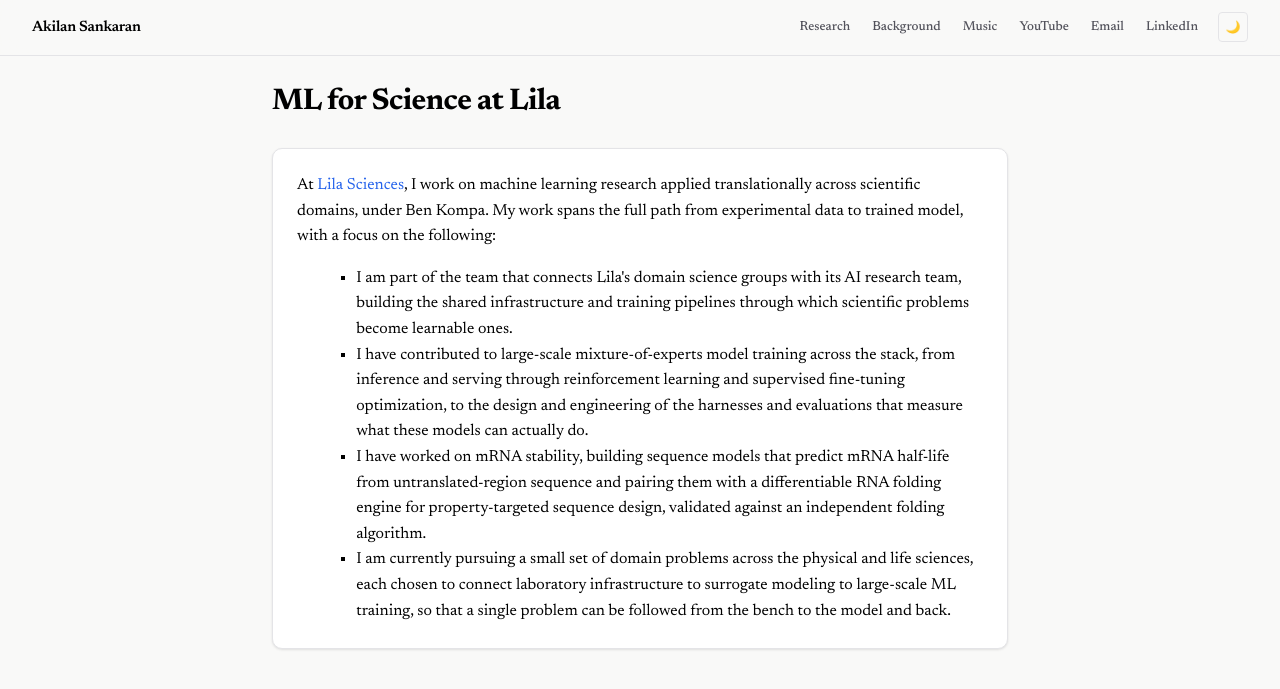
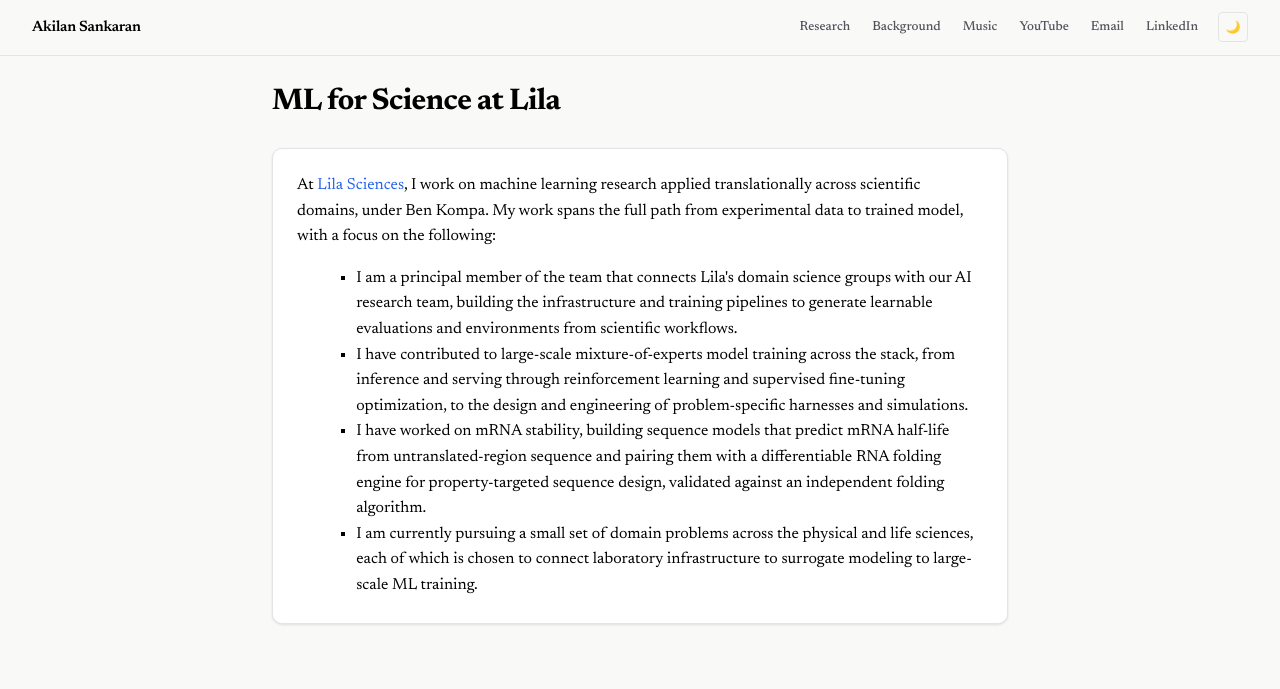
Before and after one commit to akilansankaran/akilansankaran.github.io, a Jekyll site: the page built from lila.md, in a window 1280 px wide. Shown: the top 689 px of the page. Built offline with Jekyll 4.4.1, drawn with Linux system fonts in a browser that asks for light colours; some web fonts are replaced.

Commit message:
Revise Lila page wording

```diff
--- a/lila.md
+++ b/lila.md
@@ -12,9 +12,9 @@ title: ML for Science (Lila)
 At [Lila Sciences](https://lila.ai), I work on machine learning research applied translationally across scientific domains, under Ben Kompa. My work spans the full path from experimental data to trained model, with a focus on the following:
 
 <ul style="list-style-type: square; margin-left: 1.2em;">
-  <li>I am part of the team that connects Lila's domain science groups with its AI research team, building the shared infrastructure and training pipelines through which scientific problems become learnable ones.</li>
-  <li>I have contributed to large-scale mixture-of-experts model training across the stack, from inference and serving through reinforcement learning and supervised fine-tuning optimization, to the design and engineering of the harnesses and evaluations that measure what these models can actually do.</li>
+  <li>I am a principal member of the team that connects Lila's domain science groups with our AI research team, building the infrastructure and training pipelines to generate learnable evaluations and environments from scientific workflows.</li>
+  <li>I have contributed to large-scale mixture-of-experts model training across the stack, from inference and serving through reinforcement learning and supervised fine-tuning optimization, to the design and engineering of problem-specific harnesses and simulations.</li>
   <li>I have worked on mRNA stability, building sequence models that predict mRNA half-life from untranslated-region sequence and pairing them with a differentiable RNA folding engine for property-targeted sequence design, validated against an independent folding algorithm.</li>
-  <li>I am currently pursuing a small set of domain problems across the physical and life sciences, each chosen to connect laboratory infrastructure to surrogate modeling to large-scale ML training, so that a single problem can be followed from the bench to the model and back.</li>
+  <li>I am currently pursuing a small set of domain problems across the physical and life sciences, each of which is chosen to connect laboratory infrastructure to surrogate modeling to large-scale ML training.</li>
 </ul>
 </div>
```
